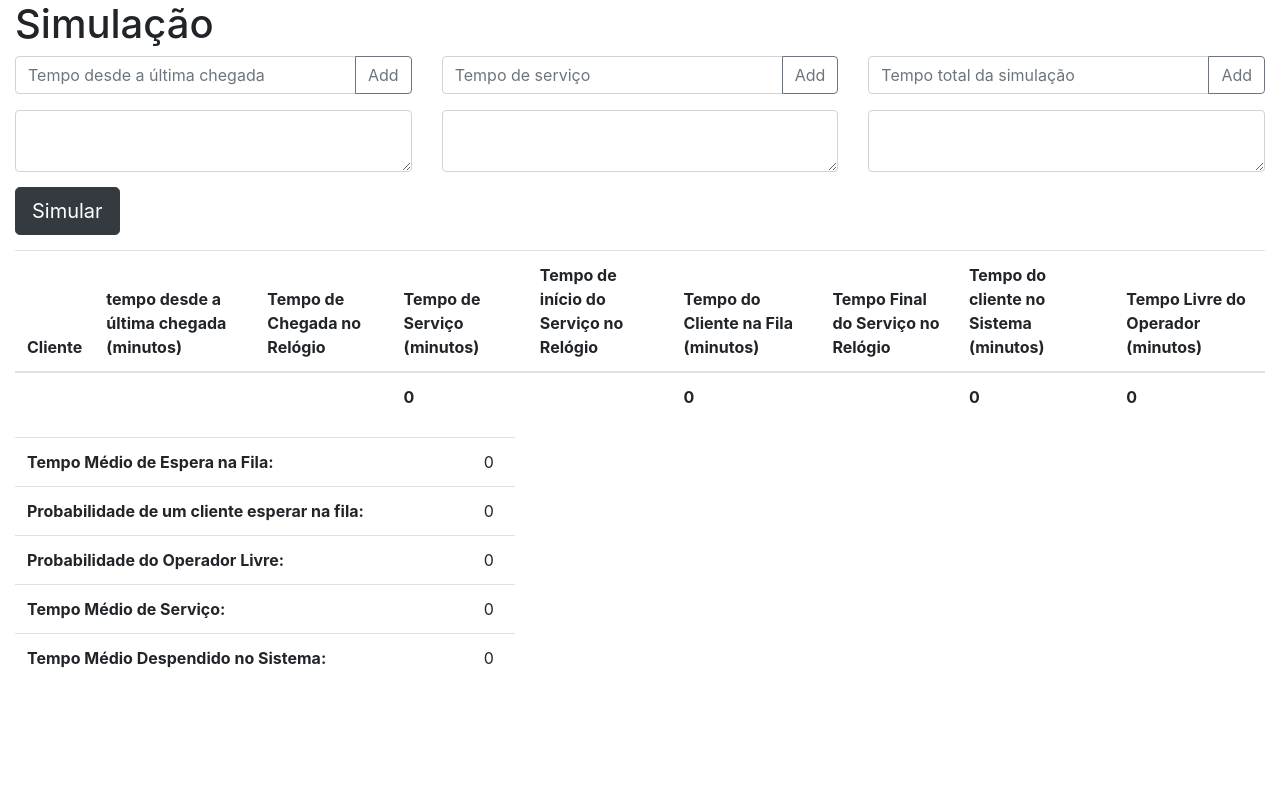
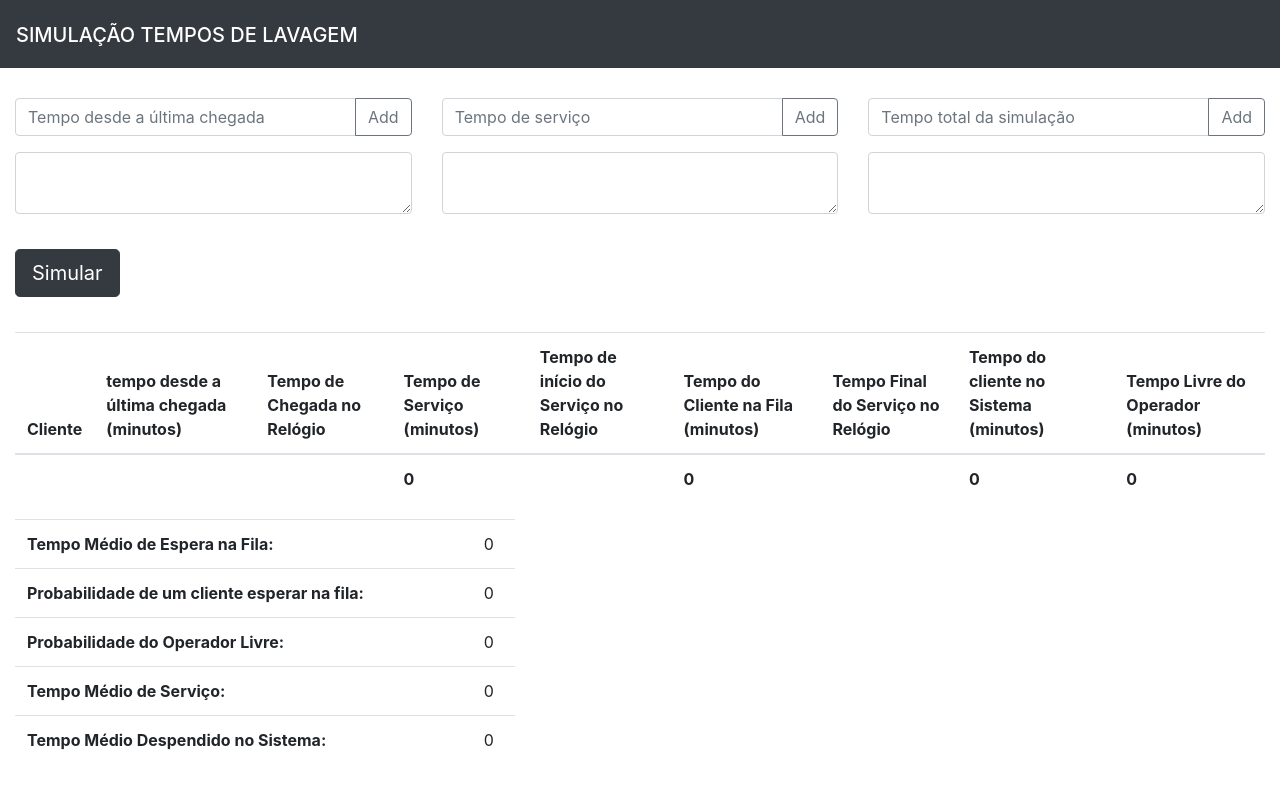
Before and after one commit to JulioCesarCeron/simulacao, a React (Create React App) app: page / in a window 1280 px wide. Shown: the top 788 px of the page. Built offline with nearby package versions, Linux system fonts and the light colour scheme.

Commit message:
adicionado navbar

```diff
--- a/src/App.css
+++ b/src/App.css
@@ -5,3 +5,19 @@
 .table-40 {
     width: 40%!important;
 }
+
+.title-custom {
+    text-align: left;
+    color: #fff;
+    text-transform: uppercase;
+    font-size: 20px;
+    padding: 15px 0 5px;
+}
+
+.pos-f-t {
+    margin-bottom: 30px;
+}
+
+.margin-custom {
+    margin: 20px 0;
+}
--- a/src/App.js
+++ b/src/App.js
@@ -230,10 +230,15 @@ class App extends Component {
         );
 
         return (
+            <div>
+                <div className="pos-f-t">
+                    <nav className="navbar navbar-dark bg-dark">
+                        <h1 className="title-custom" >Simulação tempos de lavagem</h1>
+                    </nav>
+                </div>
+
                 <div className="App container-fluid">
-                <header className="App-header">
-                    <h1 className="App-title">Simulação</h1>
-                </header>
+
 
                     <div className="row">
                         <div className="col">
@@ -283,7 +288,7 @@ class App extends Component {
                     <div className="row button-simulate">
                         <div className="col">
                             <div className="input-group">
-                            <button onClick={this.constructTable} type="button" className="btn btn-dark btn-lg">Simular</button>
+                                <button onClick={this.constructTable} type="button" className="btn margin-custom btn-dark btn-lg">Simular</button>
                             </div>
                         </div>
                     </div>
@@ -331,6 +336,7 @@ class App extends Component {
                     </table>
 
                 </div>
+            </div>
         );
     }
 }
```
Also changed, not shown: 7 other files (tests, documents, lock files or other folders). Lines whose indentation alone changed are shown as unchanged.
